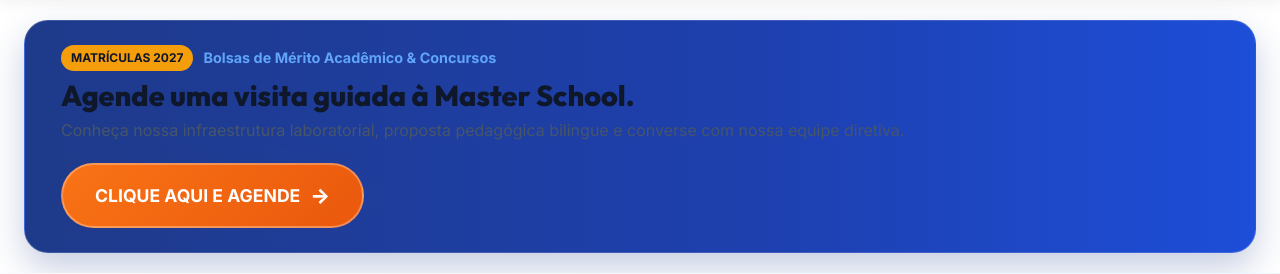
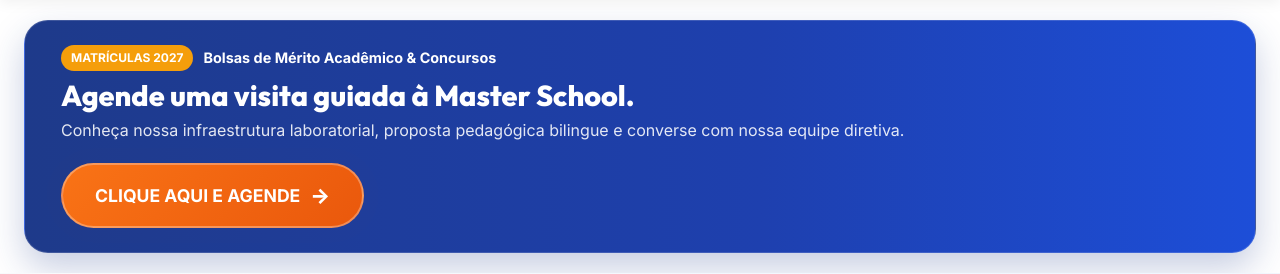
Before and after one commit to LeoLemosDevs/Projeto_Escola_ERP, a PHP site: page / in a window 1280 px wide. Shown: the part 133-407 px from the top of the page. Run offline with PHP 8.4, Linux system fonts and the light colour scheme; data that the repository does not hold is empty.

Commit message:
fix(ui): corrige textos cinzas/escuros ilegíveis sobre fundos azuis no banner e na seção CTA da home — restaura branco com classe .on-dark e exceções CSS específicas

```diff
--- a/assets/css/light-school.css
+++ b/assets/css/light-school.css
@@ -202,7 +202,7 @@
 
 .promo-banner-text p {
   font-size: 1rem;
-  color: #cbd5e1;
+  color: rgba(255, 255, 255, 0.88);
   margin: 5px 0 0 0;
 }
 
@@ -593,6 +593,41 @@
   color: #475569 !important;
 }
 
+/* ===== EXCEÇÕES: Preservar texto BRANCO em seções com fundo escuro/azul ===== */
+/* Banner azul do topo (Agende uma visita guiada) */
+body.light-body .hero-promo-banner h1,
+body.light-body .hero-promo-banner h2,
+body.light-body .hero-promo-banner h3,
+body.light-body .hero-promo-banner h4,
+body.light-body .hero-promo-banner p,
+body.light-body .hero-promo-banner span,
+body.light-body .promo-banner-text h2,
+body.light-body .promo-banner-text p {
+  color: #ffffff !important;
+}
+
+body.light-body .promo-banner-text p {
+  color: rgba(255, 255, 255, 0.88) !important;
+}
+
+/* Classe utilitária .on-dark: qualquer seção com fundo escuro/azul recebe texto branco */
+body.light-body .on-dark h1,
+body.light-body .on-dark h2,
+body.light-body .on-dark h3,
+body.light-body .on-dark h4,
+body.light-body .on-dark h5,
+body.light-body .on-dark h6 {
+  color: #ffffff !important;
+}
+
+body.light-body .on-dark p {
+  color: rgba(255, 255, 255, 0.85) !important;
+}
+
+body.light-body .on-dark span {
+  color: rgba(255, 255, 255, 0.9) !important;
+}
+
 body.light-body .text-muted,
 body.light-body [style*="color: #94a3b8"],
 body.light-body [style*="color: rgb(148, 163, 184)"] {
--- a/index.php
+++ b/index.php
@@ -344,7 +344,7 @@
 </section>
 
 <!-- 5. CALL TO ACTION DE VISITA GUIADA & AGENDAMENTO (EMPOLGANTE E PRONTO PARA VENDA) -->
-<section style="background: linear-gradient(135deg, #1e3a8a 0%, #0f172a 100%); padding: 80px 0; color: #ffffff; text-align: center; position: relative; overflow: hidden; border-top: 4px solid var(--master-orange);">
+<section class="on-dark" style="background: linear-gradient(135deg, #1e3a8a 0%, #0f172a 100%); padding: 80px 0; color: #ffffff; text-align: center; position: relative; overflow: hidden; border-top: 4px solid var(--master-orange);">
     <div class="container" style="position: relative; z-index: 2; max-width: 800px;">
         <span style="background: rgba(249, 115, 22, 0.2); color: #fb923c; padding: 6px 16px; border-radius: 50px; font-weight: 800; font-size: 0.85rem; border: 1px solid rgba(249, 115, 22, 0.4); display: inline-block; margin-bottom: 20px;">
             ✨ O FUTURO DO SEU FILHO COMEÇA HOJE
@@ -352,7 +352,7 @@
         <h2 style="font-size: 2.8rem; font-weight: 900; margin-bottom: 16px; color: #ffffff;">
             Agende uma visita e encante-se com a Master School.
         </h2>
-        <p style="font-size: 1.15rem; color: #cbd5e1; margin-bottom: 35px; line-height: 1.7;">
+        <p style="font-size: 1.15rem; color: rgba(255,255,255,0.88) !important; margin-bottom: 35px; line-height: 1.7;">
             Venha conversar com nossa coordenação pedagógica, conhecer os laboratórios STEM e descobrir por que lideramos os índices de aprovação nas melhores universidades.
         </p>
         <div style="display: flex; justify-content: center; gap: 20px; flex-wrap: wrap;">
```
